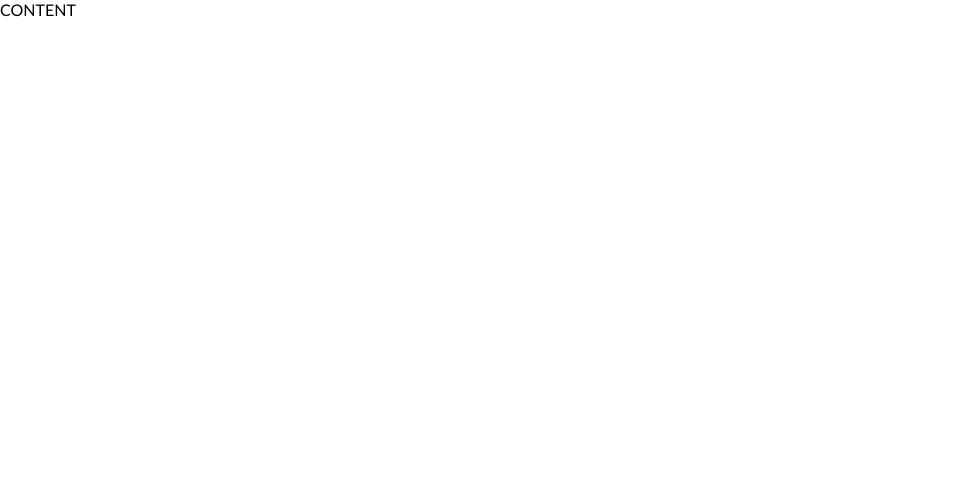
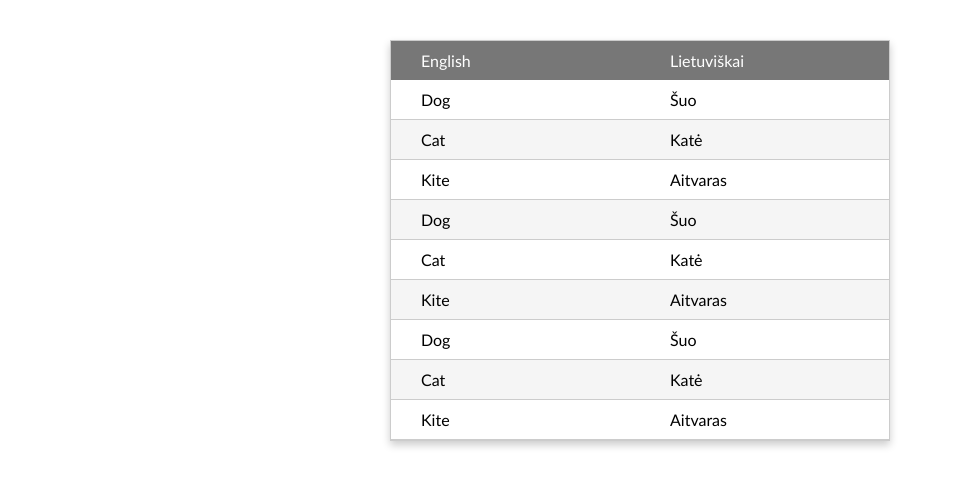
Before and after one commit to Dovaras/2-list, a website with bundled scripts: page index.html in a window 1280 px wide. Shown: the whole page, without its empty margins (0-956 px from the left). Built offline with nearby package versions, Linux system fonts and the light colour scheme.

Commit message:
Pirma paskaita

```diff
--- a/css/main.css
+++ b/css/main.css
@@ -1,3 +1,51 @@
 @import './reset.css';
 
 /* CUSTOM STYLE */
+
+body {
+    display: flex;
+    width: 100%;
+    padding: 40px;
+    justify-content: center;
+}
+
+.table {
+    display: flex;
+    width: 500px;
+    flex-direction: column;
+    border: 1px solid #ccc;
+    box-shadow: 0 4px 8px #0003;
+}
+.table > .header {
+    display: flex;
+    background-color: #777;
+    color: #fff;
+}
+.table > .content {
+    display: flex;
+    flex-direction: column;
+}
+.table > .content > .item {
+    display: flex;
+    border-bottom: 1px solid #ccc;
+}
+.table > .content > .item:nth-of-type(2n) {
+    background-color: #f5f5f5;
+}
+.table .col {
+    width: 50%;
+    padding: 10px 30px;
+}
+
+@media (max-width: 600px) {
+    .table > .header {
+        flex-direction: column;
+    }
+    .table > .content > .item {
+        flex-direction: column;
+        border-bottom: 1px solid #ccc;
+    }
+    .table .col {
+        width: 100%;
+    }
+}
--- a/index.html
+++ b/index.html
@@ -8,7 +8,50 @@
     <link rel="stylesheet" href="./css/main.css">
 </head>
 <body>
-    CONTENT
+    <div class="table">
+        <div class="header">
+            <div class="col">English</div>
+            <div class="col">Lietuviškai</div>
+        </div>
+        <div class="content">
+            <div class="item">
+                <div class="col">Dog</div>
+                <div class="col">Šuo</div>
+            </div>
+            <div class="item">
+                <div class="col">Cat</div>
+                <div class="col">Katė</div>
+            </div>
+            <div class="item">
+                <div class="col">Kite</div>
+                <div class="col">Aitvaras</div>
+            </div>
+            <div class="item">
+                <div class="col">Dog</div>
+                <div class="col">Šuo</div>
+            </div>
+            <div class="item">
+                <div class="col">Cat</div>
+                <div class="col">Katė</div>
+            </div>
+            <div class="item">
+                <div class="col">Kite</div>
+                <div class="col">Aitvaras</div>
+            </div>
+            <div class="item">
+                <div class="col">Dog</div>
+                <div class="col">Šuo</div>
+            </div>
+            <div class="item">
+                <div class="col">Cat</div>
+                <div class="col">Katė</div>
+            </div>
+            <div class="item">
+                <div class="col">Kite</div>
+                <div class="col">Aitvaras</div>
+            </div>
+        </div>
+    </div>
 
     <script src="./js/main.js" type="module" defer></script>
 </body>
--- /dev/null
+++ b/js/components/Dictionary.js
@@ -0,0 +1,9 @@
+class Dictionary {
+    constructor(selectorius, pavadinimas, list) {
+        this.selector = selectorius;
+        this.name = pavadinimas;
+        this.dictionarylist = list;
+    }
+}
+
+export { Dictionary }
--- /dev/null
+++ b/js/data/wordsData.js
@@ -0,0 +1,28 @@
+const wordsData = [
+    {
+        en: 'dog',
+        lt: 'šuo',
+    },
+    {
+        en: 'cat',
+        lt: 'katė',
+    },
+    {
+        en: 'kite',
+        lt: 'aitvaras',
+    },
+    {
+        en: 'sausage',
+        lt: 'dešrelė',
+    },
+    {
+        en: 'team',
+        lt: 'komanda',
+    },
+    {
+        en: 'you',
+        lt: 'tu',
+    },
+];
+
+export { wordsData }
--- a/js/main.js
+++ b/js/main.js
@@ -0,0 +1,5 @@
+import { wordsData } from "./data/wordsData.js";
+import { Dictionary } from "./components/Dictionary.js";
+
+const zodynas = new Dictionary('.content', 'Anglų-Lietuvių kalbų žodynas', wordsData);
+ console.log(zodynas);
```
